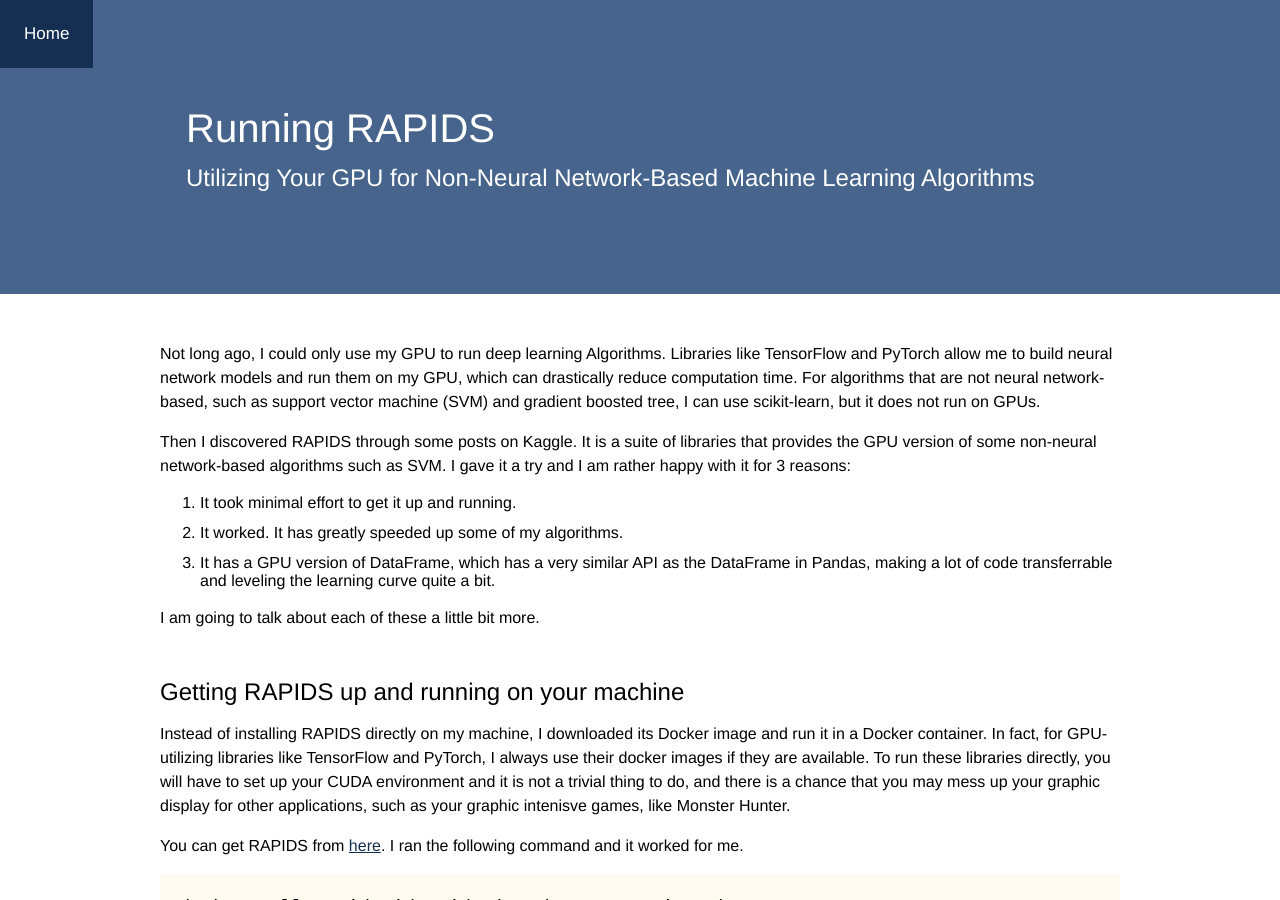
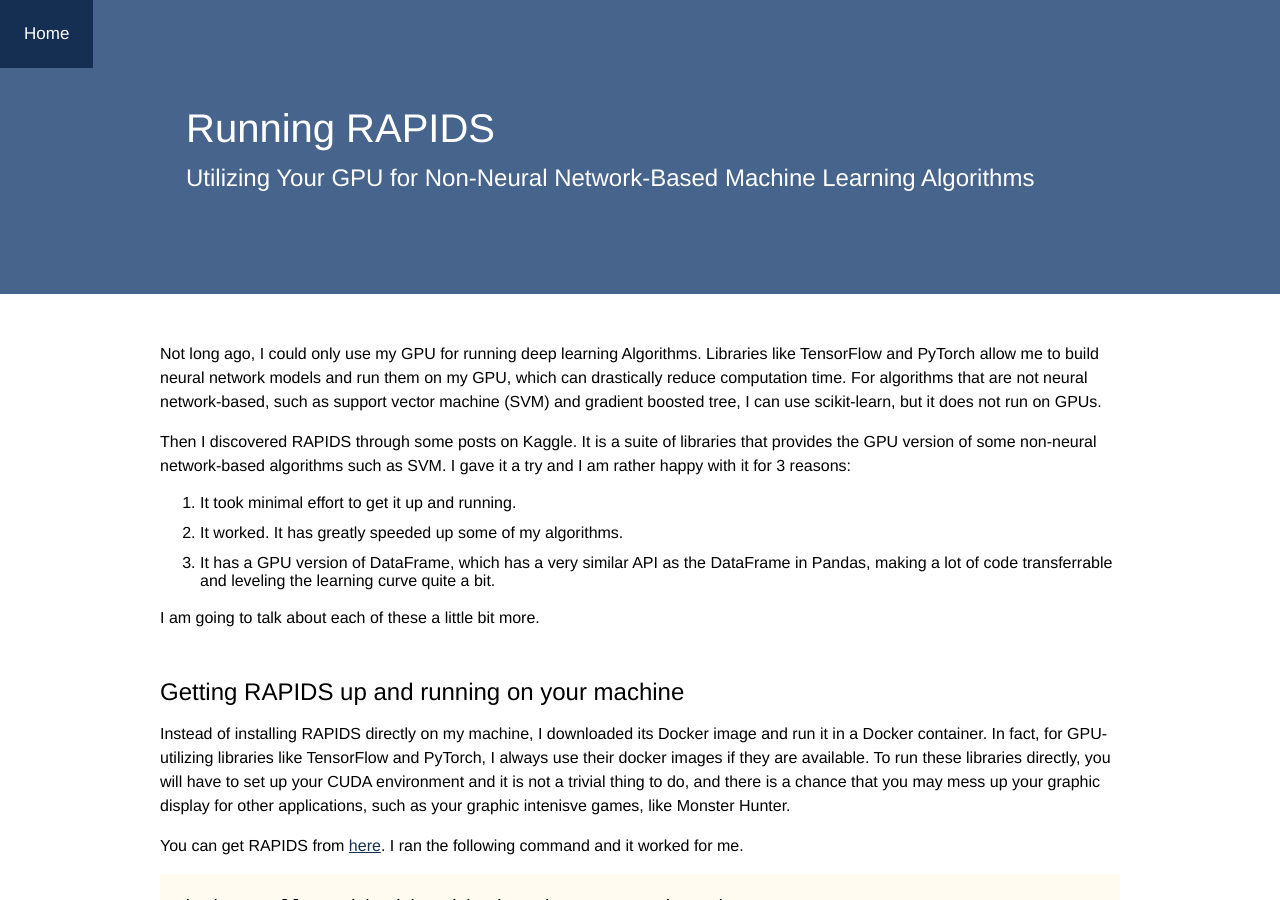
Before and after one commit to takmanman/takmanman.github.io, a Jekyll site: the page built from _posts/2020-06-02-minmaxscaler-cudf.md, in a window 1280 px wide and 900 px high. Built offline with Jekyll 4.4.1, drawn with Linux system fonts in a browser that asks for light colours; nearby versions of some CDN libraries.

Commit message:
Minor change

```diff
--- a/_posts/2020-06-02-minmaxscaler-cudf.md
+++ b/_posts/2020-06-02-minmaxscaler-cudf.md
@@ -16,7 +16,7 @@
           src="https://cdn.jsdelivr.net/npm/mathjax@3.0.0/es5/tex-mml-chtml.js">
   </script>
 
-Not long ago, I could only use my GPU to run deep learning Algorithms. Libraries like TensorFlow and PyTorch allow me to build neural network models and run them on my GPU, which can drastically reduce computation time. For algorithms that are not neural network-based, such as support vector machine (SVM) and gradient boosted tree, I can use scikit-learn, but it does not run on GPUs.
+Not long ago, I could only use my GPU for running deep learning Algorithms. Libraries like TensorFlow and PyTorch allow me to build neural network models and run them on my GPU, which can drastically reduce computation time. For algorithms that are not neural network-based, such as support vector machine (SVM) and gradient boosted tree, I can use scikit-learn, but it does not run on GPUs.
 
 Then I discovered RAPIDS through some posts on Kaggle. It is a suite of libraries that provides the GPU version of some non-neural network-based algorithms such as SVM. I gave it a try and I am rather happy with it for 3 reasons:
 <ol>
```
